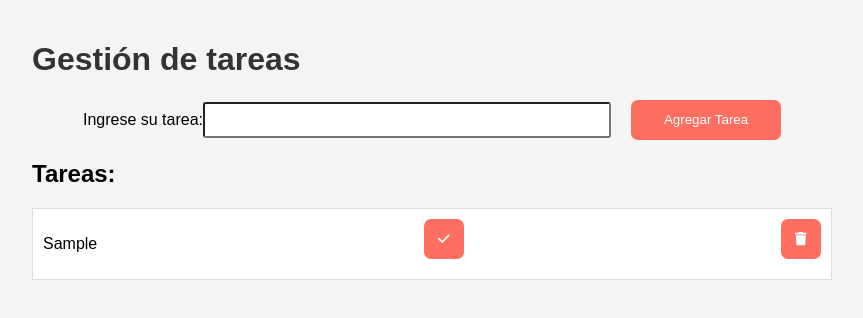
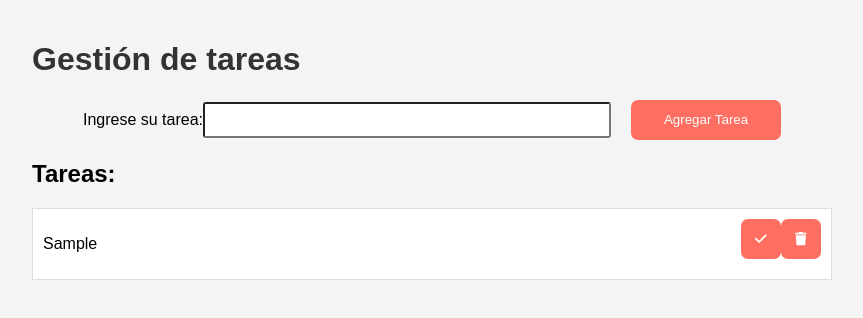
Before and after one commit to ARooseleer/TP-integrador-react, a React (Vite) app: page / in a window 1280 px wide. Both pictures are taken after typing "Sample" into the empty fields and a click on the button "Agregar Tarea". Shown: the top 318 px of the page, without its empty margins (208-1071 px from the left). Built offline with nearby package versions, Linux system fonts and the light colour scheme.

Commit message:
modifico la distribucion de columnas

```diff
--- a/src/components/TaskList/MenuContainer.jsx
+++ b/src/components/TaskList/MenuContainer.jsx
@@ -75,17 +75,21 @@ const MenuContainer = () => {
       <ul id="columas" className='col3'>
         {options.map((option, index) => (
           <li key={index} className='section4 row'>
+            <div className='col-md-8'>
               <Menu
                 name={option.name}
                 index={index}
                 completa={option.completa}
-              className='col-md-4'
-
               />
-
+            </div>
+            <div className='col-md-4'>
               <button onClick={() => handleToggleStatus(index)}> {option.completa ? 'Incompleto' : ''}
-              <FontAwesomeIcon icon={faCheck} style={{ color: '#ffffff' }} className='col-md-4'/></button>
-            <button onClick={(e) => handleClickButton(index, e)}><FontAwesomeIcon icon={faTrash} style={{color: "#ffffff",}} className="col-md-4"/></button>
+                <FontAwesomeIcon icon={faCheck} style={{ color: '#ffffff' }} />
+              </button>
+              <button onClick={(e) => handleClickButton(index, e)}>
+                <FontAwesomeIcon icon={faTrash} style={{color: "#ffffff",}}/>
+              </button>
+            </div>
 
           </li>
         ))}
```
Lines whose indentation alone changed are shown as unchanged.
